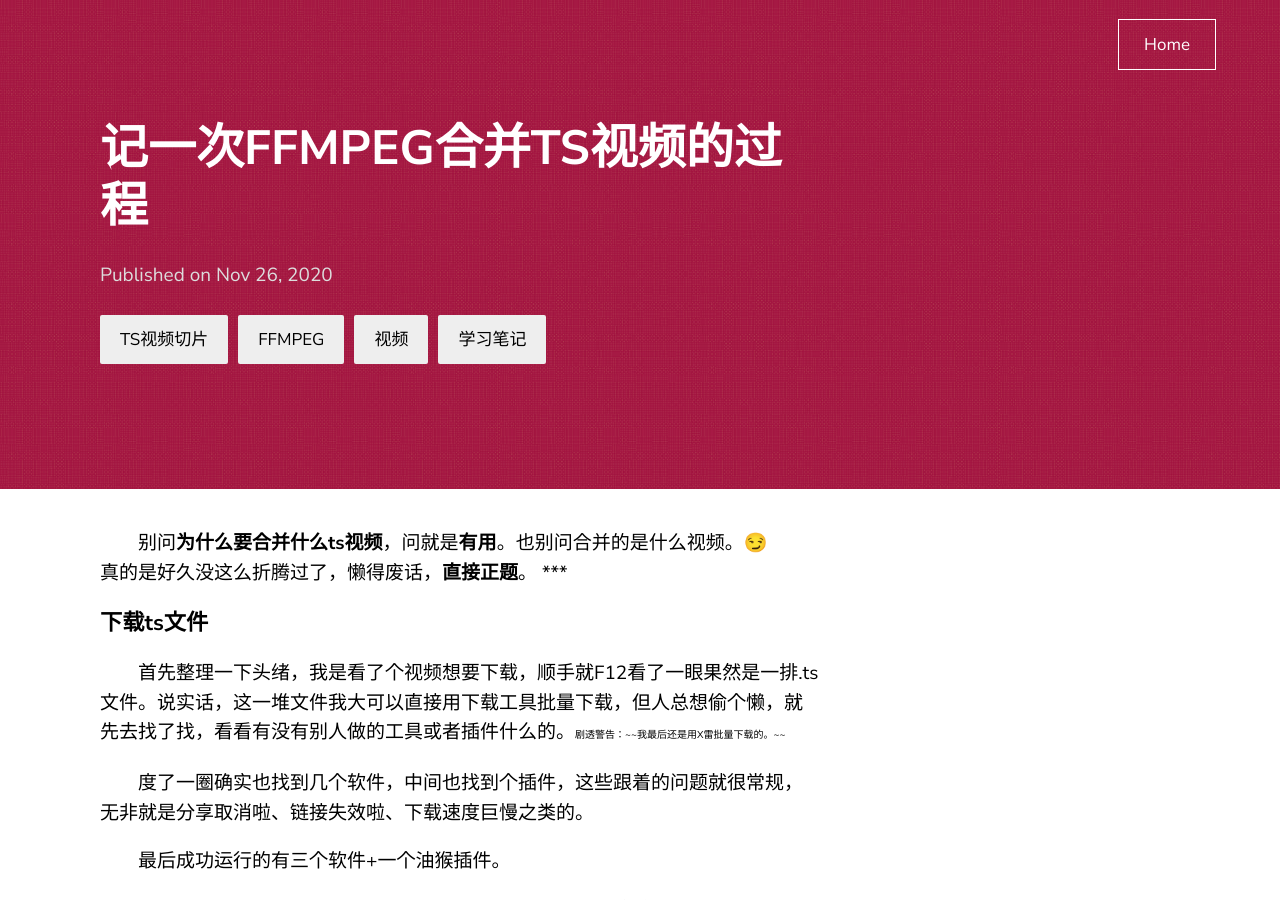
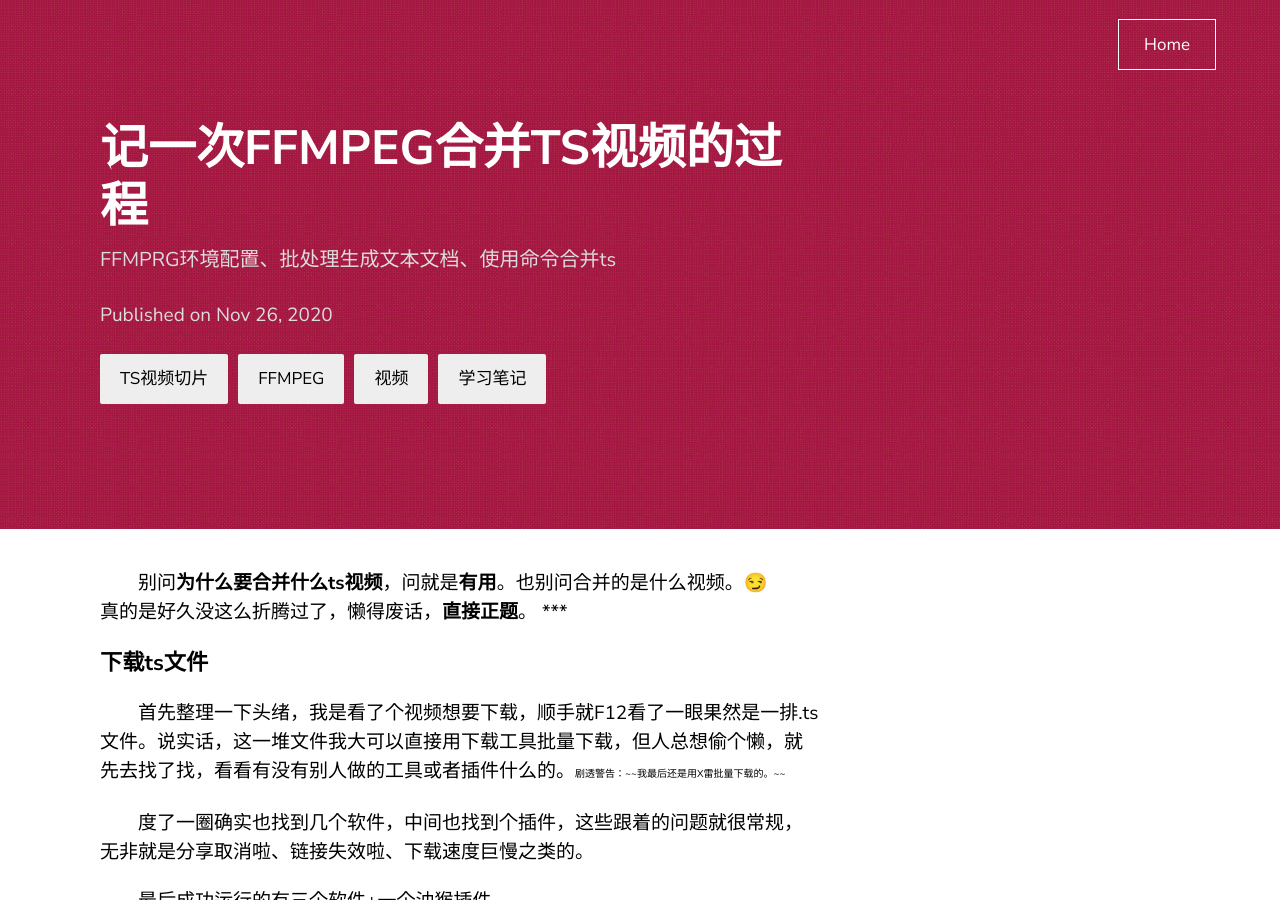
Before and after one commit to HangUpbeat/hangupbeat.github.io, a Jekyll site: the page built from _posts/2020-11-26-记一次FFMPEG合并TS视频的过程.md, in a window 1280 px wide and 900 px high. Built offline with Jekyll 4.4.1, drawn with Linux system fonts in a browser that asks for light colours.

Commit message:
添加简介
2020-11-26添加简介，修改Tagline

```diff
--- a/_config.yml
+++ b/_config.yml
@@ -13,7 +13,7 @@ sass:
 permalink: /posts/:title/
 texture:
   title: 快乐航
-  tagline: 啥都会点，啥都不精的快乐咸鱼
+  tagline: 啥都会点，啥都不精
   date_format: "%b %-d, %Y"
   style: red
   showNav: true
--- a/_posts/2020-11-26-记一次FFMPEG合并TS视频的过程.md
+++ b/_posts/2020-11-26-记一次FFMPEG合并TS视频的过程.md
@@ -1,7 +1,7 @@
 ---
 layout: post
 title: 记一次FFMPEG合并TS视频的过程
-description:
+description: FFMPRG环境配置、批处理生成文本文档、使用命令合并ts
 date: 2020-11-26
 categories: TS视频切片 FFMPEG 视频 学习笔记
 excerpt_separator: <!--more-->
```
